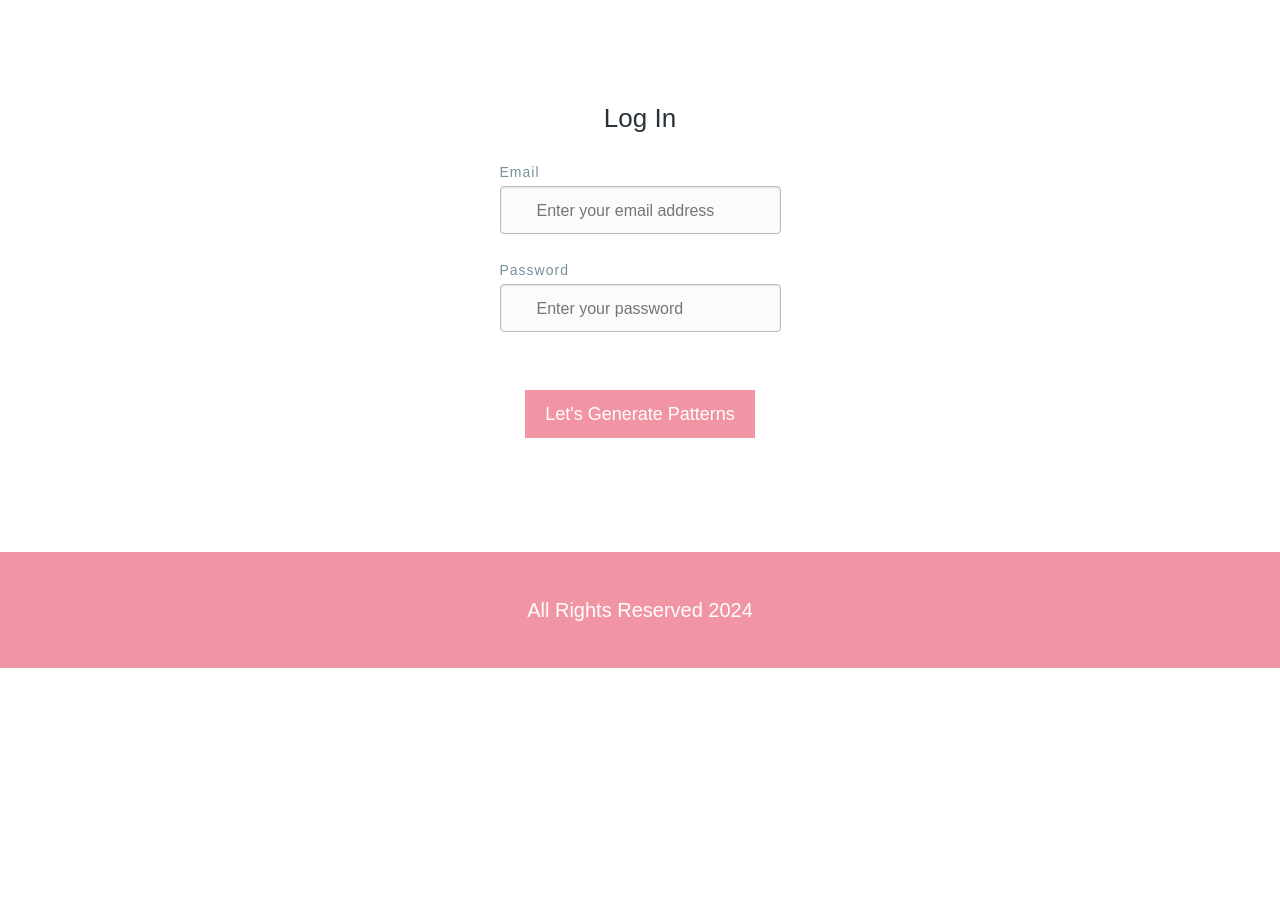
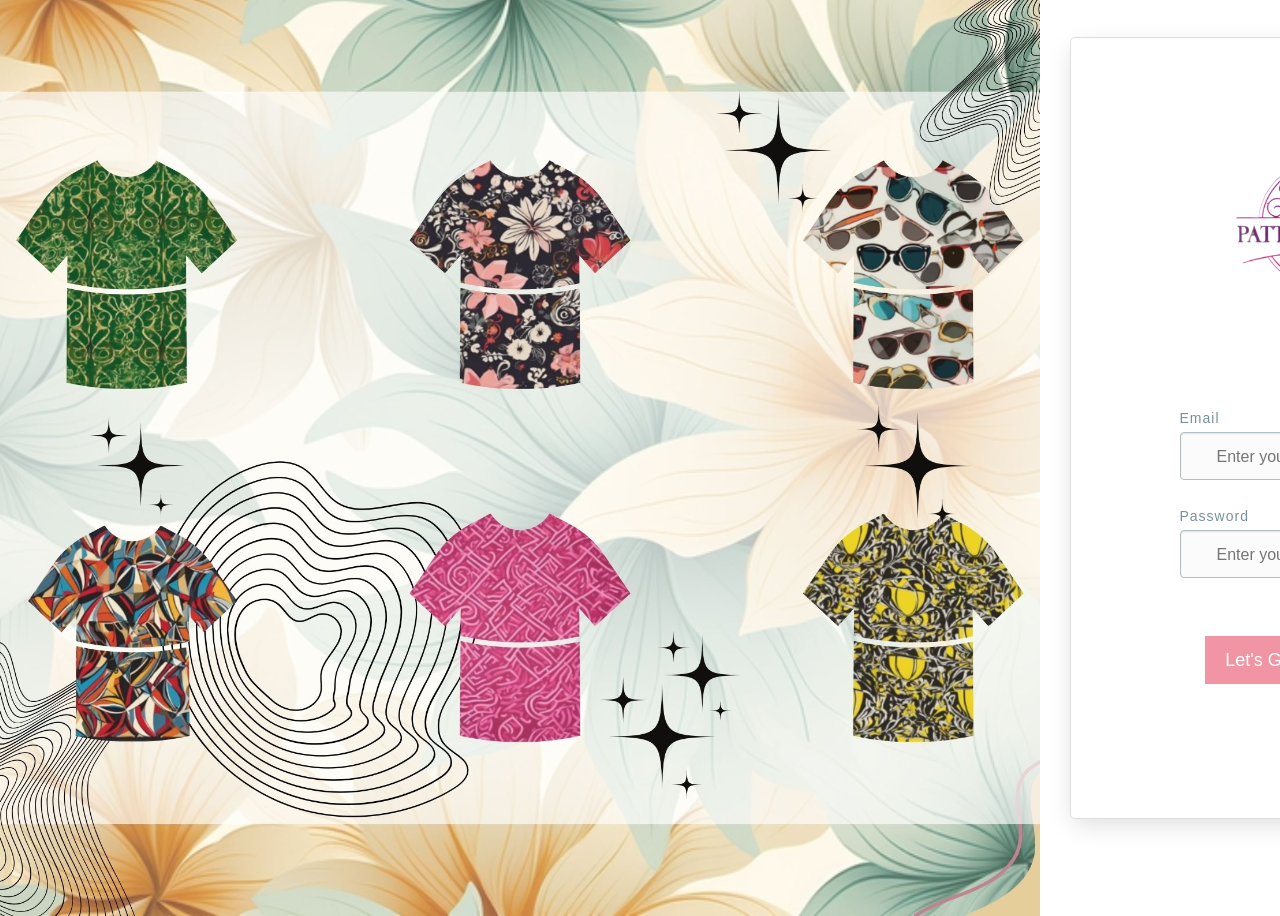
Before and after one commit to fareehanoman/Pattern_Craft, a Flask app: page /login.html in a window 1280 px wide. Run offline with Flask 3, Linux system fonts and the light colour scheme; some libraries are stand-ins or nearby versions.

Commit message:
updated login with images

```diff
--- a/templates/login.html
+++ b/templates/login.html
@@ -5,8 +5,14 @@
 {% block navbar %}{% endblock %} <!-- Override navbar block to exclude it -->
 
 {% block content %}
-
+  <div class="content-wrapper">
+    <div class="image-column">
+      <img src="{{ url_for('static', filename='images/bglogin.jpg') }}" alt="Image Beside Form" class="side-image">
+    </div>
+    <div class="form-column">
+      <div class="card">
       <div class="card-wrapper">
+        <img src="{{ url_for('static', filename='images/logo.png') }}" alt="Logo" class="logo">
         <h1 class="center">Log In</h1>
         <form name="login_form" method="POST" action="{{ url_for('login') }}">
           <label for="email">Email</label>
@@ -19,4 +25,5 @@
       </div>
     </div>
     </div>
+  </div>
 {% endblock %}
```
Lines whose indentation alone changed are shown as unchanged.
